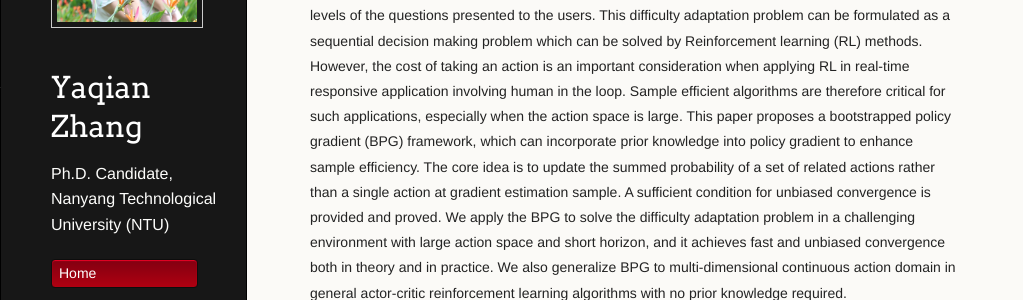
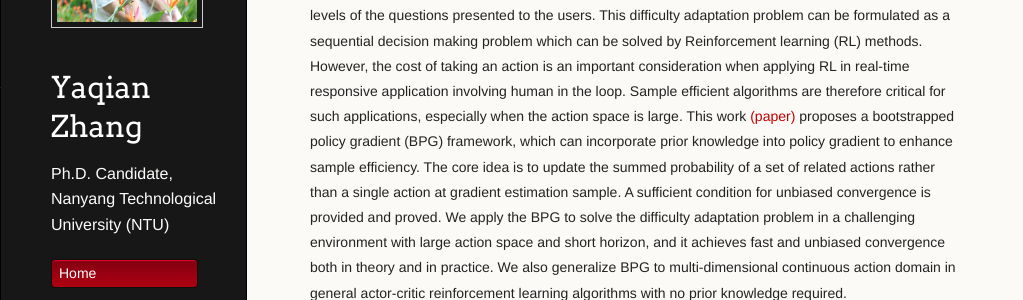
Before and after one commit to YaqianZhang/yaqianzhang.github.io, a Jekyll site: the page built from _posts/2019-01-30-boostrapped-policy-gradient.md, in a window 1280 px wide and 900 px high. Shown: the part 209-509 px from the top of the window, without its empty margins (0-1023 px from the left). Built offline with Jekyll 4.4.1, drawn with Linux system fonts in a browser that asks for light colours; some of the changed text lies outside the part shown.

Commit message:
Update 2019-01-30-boostrapped-policy-gradient.md

```diff
--- a/_posts/2019-01-30-boostrapped-policy-gradient.md
+++ b/_posts/2019-01-30-boostrapped-policy-gradient.md
@@ -15,7 +15,7 @@
 of taking an action is an important consideration when applying
 RL in real-time responsive application involving human in the loop.
 Sample efficient algorithms are therefore critical for such applications,
-especially when the action space is large. This paper proposes
+especially when the action space is large. This work [(paper)](http://www.ifaamas.org/Proceedings/aamas2019/pdfs/p711.pdf) proposes
 a bootstrapped policy gradient (BPG) framework, which can incorporate
 prior knowledge into policy gradient to enhance sample
 efficiency. The core idea is to update the summed probability of
```
